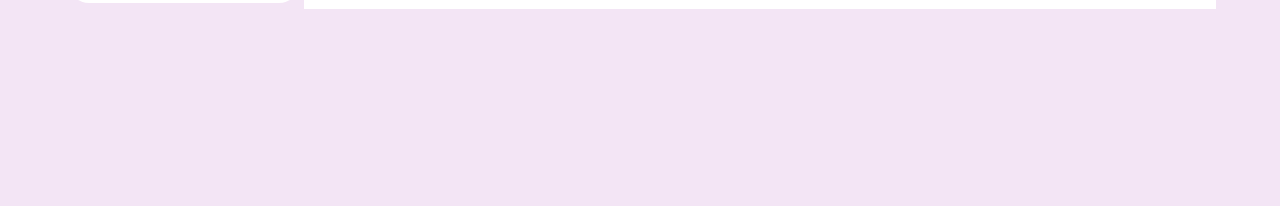
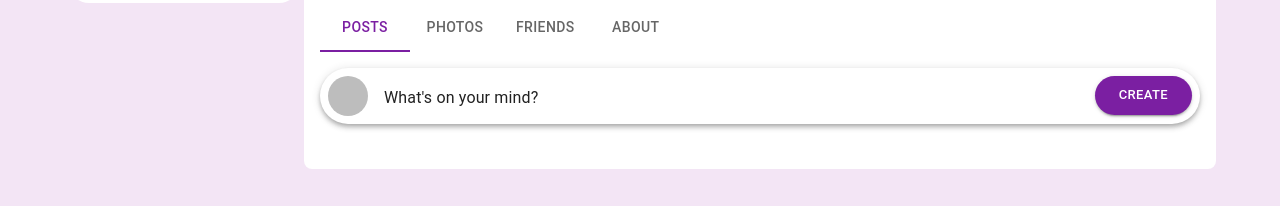
Before and after one commit to 1Md-Rakibul-Islam/SnapWaves-Client, a React (Vite) app: page /profile in a window 1280 px wide. Shown: the part 735-941 px from the top of the page. Before the commit the page ends 800 px from the top, so only its background shows below. Built offline with nearby package versions, Linux system fonts and the light colour scheme.

Commit message:
some changes

```diff
--- a/src/Component/CreatePost/CreatePost.jsx
+++ b/src/Component/CreatePost/CreatePost.jsx
@@ -1,10 +1,10 @@
-import { Avatar, Box, Button, Input, TextField, Typography } from '@mui/material';
+import { Avatar, Box, Button, Input, Paper, TextField, Typography } from '@mui/material';
 import React from 'react';
 import PostCreateModal from '../Modals/PostCreateModal';
 
 const CreatePost = () => {
     return (
-        <Box sx={{display: 'flex', justifyContent: 'space-between', justifyItems: 'center', bgcolor: 'white', p: 1, borderRadius: 50}}>
+        <Paper elevation={4} sx={{display: 'flex', justifyContent: 'space-between', justifyItems: 'center', bgcolor: 'white', p: 1, borderRadius: 50}}>
             <Box
                 sx={{display: 'flex', justifyItems: 'center', columnGap: 2 }}
                 >
@@ -14,7 +14,7 @@ const CreatePost = () => {
                 <Typography sx={{mt: 1.2}}>What's on your mind?</Typography>
             </Box>
             <PostCreateModal ButtonName={'Create'} />
-        </Box>
+        </Paper>
     );
 };
 
--- a/src/Component/MainNavBAr/MainNavBar.jsx
+++ b/src/Component/MainNavBAr/MainNavBar.jsx
@@ -29,8 +29,7 @@ import NotificationsIcon from "@mui/icons-material/Notifications";
 import MailIcon from "@mui/icons-material/Mail";
 import RightSideNav from "../RightSideNav/RightSideNav";
 
-const drawerWidth = 240;
-const navItems = ["Home", "About", "Contact"];
+const drawerWidth = 260;
 
 //
 const settings = ["Profile", "Settings", "Logout"];
--- a/src/Component/UserDetailsInfo/UserDetailsInfo.jsx
+++ b/src/Component/UserDetailsInfo/UserDetailsInfo.jsx
@@ -4,7 +4,7 @@ import { School, LocationOn, Public, Work } from "@mui/icons-material";
 
 const UserDetailsInfo = () => {
   return (
-    <Box sx={{ bgcolor: 'white', p: 3 }}>
+    <Box sx={{ bgcolor: 'white', p: 3, mb: 2 }}>
       <Box sx={{display: 'flex', justifyItems: 'center', justifyContent: 'space-between'}}>
         <Typography variant="h6" gutterBottom>
           About
--- a/src/Layout/Main.jsx
+++ b/src/Layout/Main.jsx
@@ -20,7 +20,7 @@ const Main = () => {
   return (
     <Container>
       <MainNavBar />
-      <Box sx={{ display: "flex", my: 5 }}>
+      <Box sx={{ display: "flex", my: { md: 5, xs: 2 } }}>
         <Box
           sx={{
             display: { lg: "block", xs: "none" },
--- a/src/Pages/Profile/Profile.jsx
+++ b/src/Pages/Profile/Profile.jsx
@@ -78,6 +78,7 @@ import {
 } from "@mui/material";
 import { styled } from "@mui/system";
 import UserDetailsInfo from "../../Component/UserDetailsInfo/UserDetailsInfo";
+import CreatePost from "../../Component/CreatePost/CreatePost";
 
 const Profile = () => {
   const [tabValue, setTabValue] = useState(0);
@@ -97,7 +98,8 @@ const Profile = () => {
         flexGrow: 1,
         width: "100%",
         overflowY: "scroll",
-        height: "80vh"
+        height: "100vh",
+        borderRadius: 2
       }}
     >
       <Grid container spacing={2} justifyContent="center">
@@ -131,6 +133,9 @@ const Profile = () => {
           </Paper>
 
           <UserDetailsInfo />
+
+          {/* <CreatePost /> */}
+
           <Paper sx={{ p: 2, mt: 2, Width: "100%" }}>
             <Tabs
               value={tabValue}
@@ -144,7 +149,8 @@ const Profile = () => {
             </Tabs>
             {tabValue === 0 && (
               <Box sx={{ mt: 2 }}>
-                <Typography variant="h6" gutterBottom>
+                <CreatePost />
+                <Typography sx={{mt: 5}} variant="h6" gutterBottom>
                   Recent Posts
                 </Typography>
                 <StyledDivider />
@@ -161,21 +167,22 @@ const Profile = () => {
                   Photos
                 </Typography>
                 <StyledDivider />
-                <Box sx={{ display: "flex", flexWrap: "wrap" }}>
+                <Box sx={{ display: "flex", justifyContent: 'center', flexWrap: "wrap", gap: 2 }}>
                   <img
-                    src="https://via.placeholder.com/150"
+                    src="https://via.placeholder.com/180"
                     alt="placeholder"
-                    style={{ margin: 5 }}
                   />
                   <img
-                    src="https://via.placeholder.com/150"
+                    src="https://via.placeholder.com/180"
                     alt="placeholder"
-                    style={{ margin: 5 }}
                   />
                   <img
-                    src="https://via.placeholder.com/150"
+                    src="https://via.placeholder.com/180"
                     alt="placeholder"
-                    style={{ margin: 5 }}
+                  />
+                  <img
+                    src="https://via.placeholder.com/180"
+                    alt="placeholder"
                   />
                 </Box>
               </Box>
```
